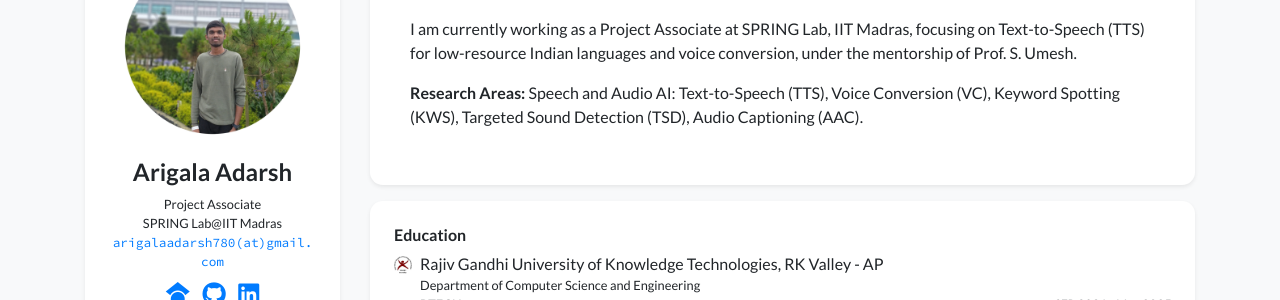
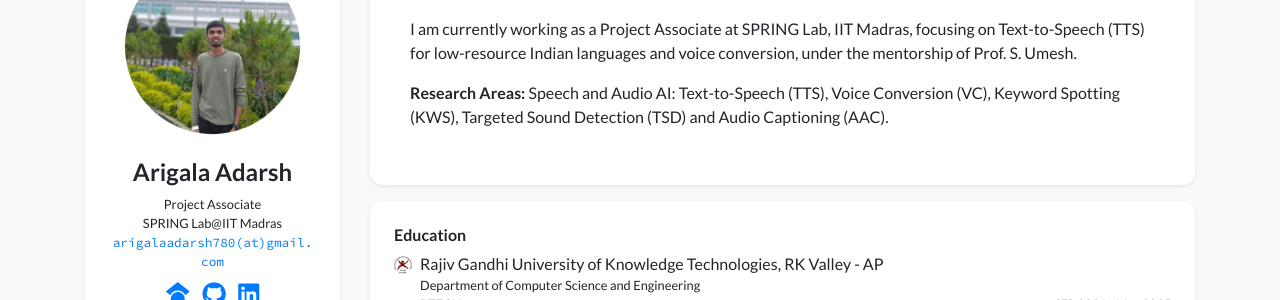
Before and after one commit to ArigalaAdarsh/portfolio, a Jekyll site: the page built from index.html, in a window 1280 px wide and 900 px high. Shown: the part 161-461 px from the top of the window. Built offline with Jekyll 4.4.1, drawn with Linux system fonts in a browser that asks for light colours; nearby versions of some CDN libraries; a style sheet for code colours, icons or effects is not loaded.

Commit message:
Update portfolio

```diff
--- a/_data/profile.yml
+++ b/_data/profile.yml
@@ -26,7 +26,7 @@
   <p>
    <p>
     <b>Research Areas:</b>
-    Speech and Audio AI: Text-to-Speech (TTS), Voice Conversion (VC), Keyword Spotting (KWS), Targeted Sound Detection (TSD), Audio Captioning (AAC).
+    Speech and Audio AI: Text-to-Speech (TTS), Voice Conversion (VC), Keyword Spotting (KWS), Targeted Sound Detection (TSD) and Audio Captioning (AAC).
   </p>
 portrait_url: /assets/images/photos/casual_adarsh.jpeg
 
```
